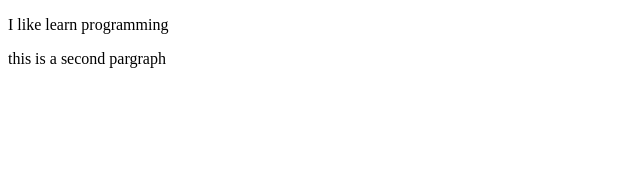
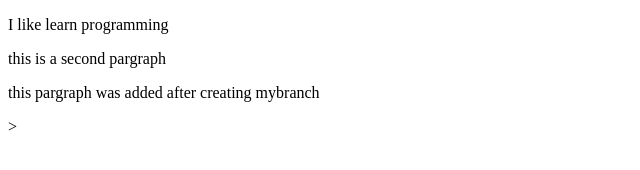
Before and after one commit to anmar302/my-final-project, a plain HTML site: page index.html in a window 1280 px wide. Shown: the whole page, without its empty margins (0-640 px from the left). Drawn offline with Linux system fonts and the light colour scheme.

Commit message:
committed in my branch

```diff
--- a/index.html
+++ b/index.html
@@ -9,5 +9,6 @@
 <body>
     <p>I like learn programming<p>
         <p>this is a second pargraph</p>
+        <p>this pargraph was added after creating mybranch</p>>
 </body>
 </html>
```
